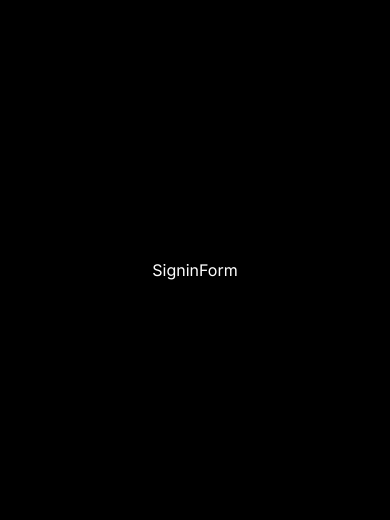
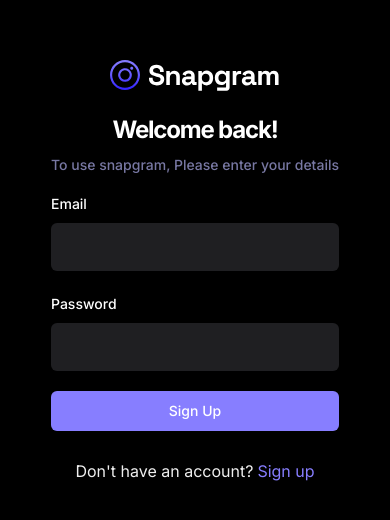
Before and after one commit to towmie/react-social-media-app, a React (Vite) app: page /sign-in in a window 390 px wide. Shown: the part 152-672 px from the top of the page. Built offline with nearby package versions, Linux system fonts and the light colour scheme; no server answers.

Commit message:
feat: finish with auth

```diff
--- a/src/_auth/forms/SignUpForm.tsx
+++ b/src/_auth/forms/SignUpForm.tsx
@@ -1,6 +1,8 @@
+import * as z from "zod";
+import { useForm } from "react-hook-form";
+import { Link, useNavigate } from "react-router-dom";
 import { zodResolver } from "@hookform/resolvers/zod";
-import { Button } from "@/components/ui/button";
-import { useForm } from "react-hook-form";
+
 import {
   Form,
   FormControl,
@@ -10,25 +12,26 @@
   FormMessage,
 } from "@/components/ui/form";
 import { Input } from "@/components/ui/input";
-import { SignUpValidationSchema } from "@/lib/validation";
-import { z } from "zod";
+import { Button } from "@/components/ui/button";
 import Loader from "@/components/shared/Loader";
-import { Link, useNavigate } from "react-router-dom";
-import { createUserAccount, signInAccount } from "@/lib/appwrite/api";
 import { useToast } from "@/components/ui/use-toast";
+
 import {
   useCreateUserAccount,
   useSignInAccount,
-} from "@/lib/appwrite/mutations";
+} from "@/lib/react-query/mutations";
+import { SignUpValidationSchema } from "@/lib/validation";
 import { useUserContext } from "@/context/AuthContext";
 
-export default function SignUpForm() {
+const SignupForm = () => {
   const { toast } = useToast();
-  const { checkAuthUser, isLoading } = useUserContext();
   const navigate = useNavigate();
+  const { checkAuthUser, isLoading: isUserLoading } = useUserContext();
 
-  const { createNewUser, isCreatingUser } = useCreateUserAccount();
-  const { signIn, isSigningIn } = useSignInAccount();
+  const { mutateAsync: createUserAccount, isPending: isCreatingUser } =
+    useCreateUserAccount();
+  const { mutateAsync: signInAccount, isPending: isSigningIn } =
+    useCreateUserAccount();
 
   const form = useForm<z.infer<typeof SignUpValidationSchema>>({
     resolver: zodResolver(SignUpValidationSchema),
@@ -40,49 +43,91 @@
     },
   });
 
-  async function onSubmit(values: z.infer<typeof SignUpValidationSchema>) {
-    const newUser = await createUserAccount({
-      email: values.email,
-      password: values.password,
-      name: values.name,
-      username: values.username,
-    });
+  // Handler
+  const handleSignup = async (user: z.infer<typeof SignUpValidationSchema>) => {
+    try {
+      const newUser = await createUserAccount(user);
 
       if (!newUser) {
-      toast({ title: "Something went wrong..." });
+        toast({ title: "Sign up failed. Please try again." });
         return;
       }
 
-    const session = await signIn({
-      email: values.email,
-      password: values.password,
+      const session = await signInAccount({
+        email: user.email,
+        password: user.password,
       });
 
-    if (!session) {
-      return toast({ title: "Sign in Failed" });
-    }
+      if (!session)
+        return toast({
+          title: "Something went wrong. Please login your new account",
+        });
 
-    const isLogged = await checkAuthUser();
+      const isLoggedIn = await checkAuthUser();
 
-    if (isLogged) {
+      if (isLoggedIn) {
         form.reset();
-
         navigate("/");
       } else {
-      toast({ title: "Sign in Failed" });
+        return toast({ title: "Login failed. Please try again." });
       }
+    } catch (error) {
+      console.log({ error });
     }
+  };
+  // const handleSignup = async (user: z.infer<typeof SignUpValidationSchema>) => {
+  //   try {
+  //     const newUser = await createNewUser(user);
+
+  //     if (!newUser) {
+  //       toast({ title: "Sign up failed. Please try again." });
+
+  //       return;
+  //     }
+
+  //     const session = await signIn({
+  //       email: user.email,
+  //       password: user.password,
+  //     });
+
+  //     if (!session) {
+  //       toast({ title: "Something went wrong. Please login your new account" });
+
+  //       navigate("/sign-in");
+
+  //       return;
+  //     }
+
+  //     const isLoggedIn = await checkAuthUser();
+
+  //     if (isLoggedIn) {
+  //       form.reset();
+
+  //       navigate("/");
+  //     } else {
+  //       toast({ title: "Login failed. Please try again." });
+
+  //       return;
+  //     }
+  //   } catch (error) {
+  //     console.log({ error });
+  //   }
+  // };
 
   return (
     <Form {...form}>
       <div className="sm:w-420 flex-center flex-col">
-        <img src="assets/images/logo.svg" />
-        <h2 className="h3-bold md:h2-bold pt-5 sm:pt-12">Create new Account</h2>
+        <img src="/assets/images/logo.svg" alt="logo" />
+
+        <h2 className="h3-bold md:h2-bold pt-5 sm:pt-12">
+          Create a new account
+        </h2>
         <p className="text-light-3 small-medium md:base-regular mt-2">
-          Enter your account details
+          To use snapgram, Please enter your details
         </p>
+
         <form
-          onSubmit={form.handleSubmit(onSubmit)}
+          onSubmit={form.handleSubmit(handleSignup)}
           className="flex flex-col gap-5 w-full mt-4"
         >
           <FormField
@@ -90,90 +135,72 @@
             name="name"
             render={({ field }) => (
               <FormItem>
-                <FormLabel>Name</FormLabel>
+                <FormLabel className="shad-form_label">Name</FormLabel>
                 <FormControl>
-                  <Input
-                    className="shad-input"
-                    placeholder="Your name"
-                    type="text"
-                    {...field}
-                  />
+                  <Input type="text" className="shad-input" {...field} />
                 </FormControl>
-
                 <FormMessage />
               </FormItem>
             )}
           />
+
           <FormField
             control={form.control}
             name="username"
             render={({ field }) => (
               <FormItem>
-                <FormLabel>Username</FormLabel>
+                <FormLabel className="shad-form_label">Username</FormLabel>
                 <FormControl>
-                  <Input
-                    className="shad-input"
-                    placeholder="Username"
-                    type="text"
-                    {...field}
-                  />
+                  <Input type="text" className="shad-input" {...field} />
                 </FormControl>
-
                 <FormMessage />
               </FormItem>
             )}
           />
+
           <FormField
             control={form.control}
             name="email"
             render={({ field }) => (
               <FormItem>
-                <FormLabel>Email</FormLabel>
+                <FormLabel className="shad-form_label">Email</FormLabel>
                 <FormControl>
-                  <Input
-                    className="shad-input"
-                    placeholder="Email"
-                    type="text"
-                    {...field}
-                  />
+                  <Input type="text" className="shad-input" {...field} />
                 </FormControl>
                 <FormMessage />
               </FormItem>
             )}
           />
+
           <FormField
             control={form.control}
             name="password"
             render={({ field }) => (
               <FormItem>
-                <FormLabel>Password</FormLabel>
+                <FormLabel className="shad-form_label">Password</FormLabel>
                 <FormControl>
-                  <Input
-                    className="shad-input"
-                    placeholder="Password"
-                    type="password"
-                    {...field}
-                  />
+                  <Input type="password" className="shad-input" {...field} />
                 </FormControl>
                 <FormMessage />
               </FormItem>
             )}
           />
-          <Button className="shad-button_primary" type="submit">
-            {isCreatingUser ? (
+
+          <Button type="submit" className="shad-button_primary">
+            {isCreatingUser || isSigningIn || isUserLoading ? (
               <div className="flex-center gap-2">
-                <Loader />
-                Loading...
+                <Loader /> Loading...
               </div>
             ) : (
               "Sign Up"
             )}
           </Button>
+
           <p className="text-small-regular text-light-2 text-center mt-2">
-            Already have an account?{" "}
+            Already have an account?
             <Link
+              to="/sign-in"
               className="text-primary-500 text-small-semibold ml-1"
-              to="/sign-in"
             >
               Log in
             </Link>
@@ -182,4 +209,6 @@
       </div>
     </Form>
   );
-}
+};
+
+export default SignupForm;
--- a/src/_auth/forms/SigninForm.tsx
+++ b/src/_auth/forms/SigninForm.tsx
@@ -1,3 +1,136 @@
-export default function SigninForm() {
-  return <div>SigninForm</div>;
-}
+import * as z from "zod";
+import { useForm } from "react-hook-form";
+import { Link, useNavigate } from "react-router-dom";
+import { zodResolver } from "@hookform/resolvers/zod";
+
+import {
+  Form,
+  FormControl,
+  FormField,
+  FormItem,
+  FormLabel,
+  FormMessage,
+} from "@/components/ui/form";
+import { Input } from "@/components/ui/input";
+import { Button } from "@/components/ui/button";
+import Loader from "@/components/shared/Loader";
+import { useToast } from "@/components/ui/use-toast";
+
+import {
+  useCreateUserAccount,
+  useSignInAccount,
+} from "@/lib/react-query/mutations";
+import { SignInValidationSchema } from "@/lib/validation";
+import { useUserContext } from "@/context/AuthContext";
+
+const SignInForm = () => {
+  const { toast } = useToast();
+  const navigate = useNavigate();
+  const { checkAuthUser, isLoading: isUserLoading } = useUserContext();
+
+  const { mutateAsync: signInAccount, isPending: isSigningIn } =
+    useCreateUserAccount();
+
+  const form = useForm<z.infer<typeof SignInValidationSchema>>({
+    resolver: zodResolver(SignInValidationSchema),
+    defaultValues: {
+      email: "",
+      password: "",
+    },
+  });
+
+  // Handler
+  const handleSignup = async (user: z.infer<typeof SignInValidationSchema>) => {
+    try {
+      const session = await signInAccount({
+        email: user.email,
+        password: user.password,
+      });
+
+      if (!session)
+        return toast({
+          title: "Something went wrong. Please login your new account",
+        });
+
+      const isLoggedIn = await checkAuthUser();
+      console.log(isLoggedIn);
+
+      if (isLoggedIn) {
+        form.reset();
+        navigate("/");
+      } else {
+        return toast({ title: "Login failed. Please try again." });
+      }
+    } catch (error) {
+      console.log({ error });
+    }
+  };
+
+  return (
+    <Form {...form}>
+      <div className="sm:w-420 flex-center flex-col">
+        <img src="/assets/images/logo.svg" alt="logo" />
+
+        <h2 className="h3-bold md:h2-bold pt-5 sm:pt-12">Welcome back!</h2>
+        <p className="text-light-3 small-medium md:base-regular mt-2">
+          To use snapgram, Please enter your details
+        </p>
+
+        <form
+          onSubmit={form.handleSubmit(handleSignup)}
+          className="flex flex-col gap-5 w-full mt-4"
+        >
+          <FormField
+            control={form.control}
+            name="email"
+            render={({ field }) => (
+              <FormItem>
+                <FormLabel className="shad-form_label">Email</FormLabel>
+                <FormControl>
+                  <Input type="text" className="shad-input" {...field} />
+                </FormControl>
+                <FormMessage />
+              </FormItem>
+            )}
+          />
+
+          <FormField
+            control={form.control}
+            name="password"
+            render={({ field }) => (
+              <FormItem>
+                <FormLabel className="shad-form_label">Password</FormLabel>
+                <FormControl>
+                  <Input type="password" className="shad-input" {...field} />
+                </FormControl>
+                <FormMessage />
+              </FormItem>
+            )}
+          />
+
+          <Button type="submit" className="shad-button_primary">
+            {isUserLoading || isSigningIn ? (
+              <div className="flex-center gap-2">
+                <Loader /> Loading...
+              </div>
+            ) : (
+              "Sign Up"
+            )}
+          </Button>
+
+          <p className="text-small-regular text-light-2 text-center mt-2">
+            Don't have an account?
+            <Link
+              to="/sign-up"
+              className="text-primary-500 text-small-semibold ml-1"
+            >
+              Sign up
+            </Link>
+          </p>
+        </form>
+      </div>
+    </Form>
+  );
+};
+
+export default SignInForm;
--- a/src/lib/appwrite/mutations.tsx
+++ b/src/lib/react-query/mutations.tsx
@@ -4,22 +4,19 @@
   useQuery,
   useQueryClient,
 } from "@tanstack/react-query";
-import { createUserAccount, signInAccount } from "./api";
+import { create } from "domain";
+import { createUserAccount, signInAccount } from "../appwrite/api";
 import { INewUser } from "@/types";
 
 export function useCreateUserAccount() {
-  const { mutate: createNewUser, isLoading: isCreatingUser } = useMutation({
+  return useMutation({
     mutationFn: (user: INewUser) => createUserAccount(user),
   });
-
-  return { createNewUser, isCreatingUser };
 }
 
 export function useSignInAccount() {
-  const { mutate: signIn, isLoading: isSigningIn } = useMutation({
+  return useMutation({
     mutationFn: (user: { email: string; password: string }) =>
       signInAccount(user),
   });
-
-  return { signIn, isSigningIn };
 }
--- a/src/lib/validation/index.ts
+++ b/src/lib/validation/index.ts
@@ -9,3 +9,12 @@
     .min(8, { message: "Password mut be at least 8 characters" })
     .max(20, { message: "Too long" }),
 });
+import { z } from "zod";
+
+export const SignInValidationSchema = z.object({
+  email: z.string().email(),
+  password: z
+    .string()
+    .min(8, { message: "Password mut be at least 8 characters" })
+    .max(20, { message: "Too long" }),
+});
```
Also changed, not shown: src/context/AuthContext.tsx (+8 -6 lines), src/lib/appwrite/api.ts (+39 -12 lines). Lines whose indentation alone changed are shown as unchanged.
